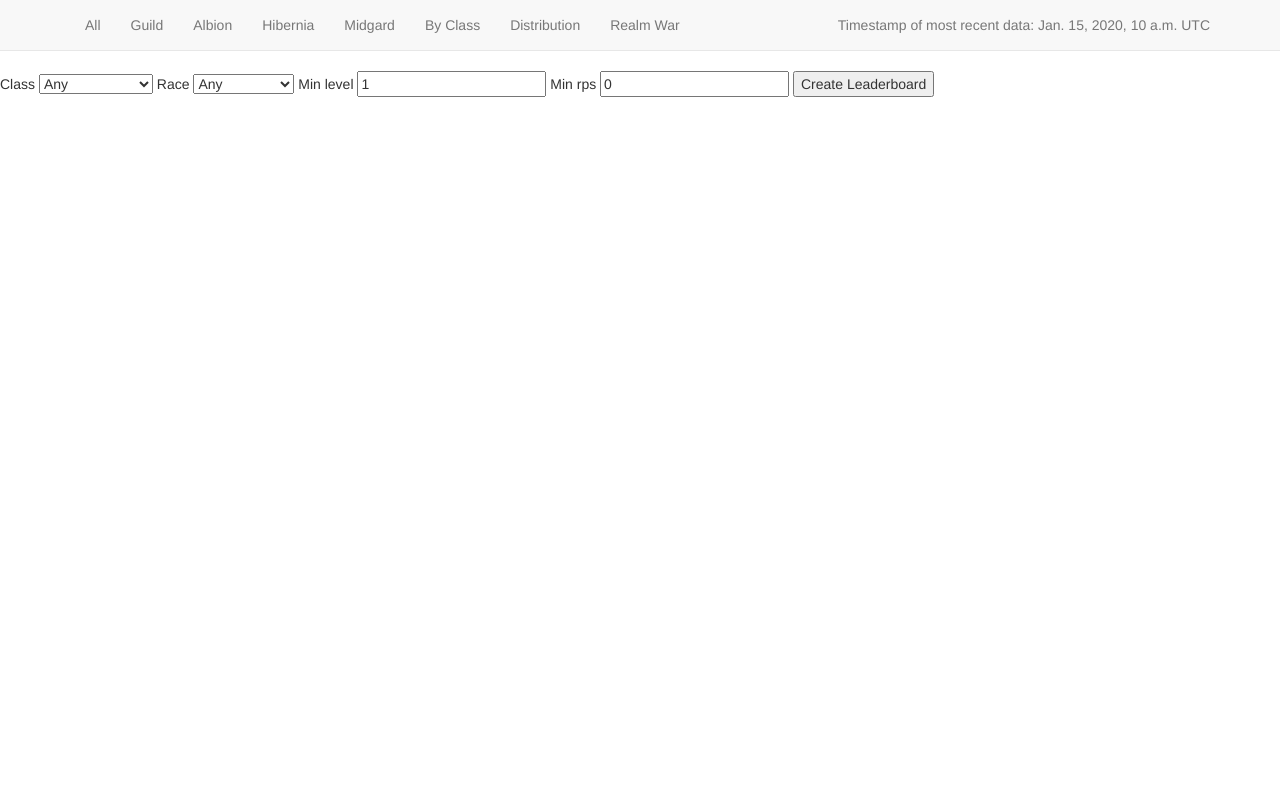
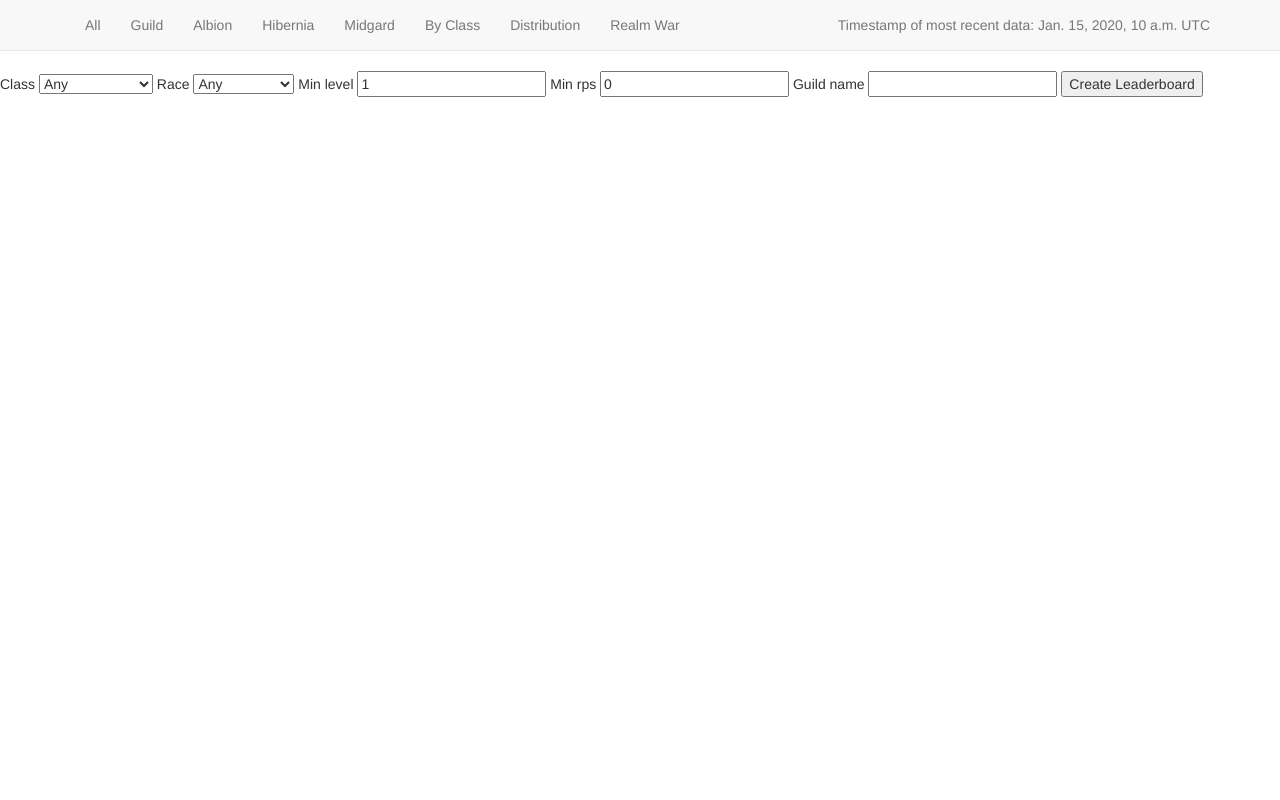
Before and after one commit to prsauer/uthmetric, a Django app: template hello/apps/hellocount/templates/creator.html in a window 1280 px wide. Run offline with Django 3.2, Linux system fonts and the light colour scheme; the template is opened without the code that fills it: most values are stand-ins (such as "Sample title", 1, 10 or a date in 2020); parts of the project's set-up code (start-up, migrations or seed data) failed here and were passed over; some libraries are stand-ins or nearby versions.

Commit message:
Fix index

```diff
--- a/hello/apps/hellocount/templates/creator.html
+++ b/hello/apps/hellocount/templates/creator.html
@@ -66,6 +66,9 @@ Min level
 Min rps
 <input type="number" id="minrps" value="0"></input>
 
+Guild name
+<input id="guildname"></input>
+
 <button id="gobut">Create Leaderboard</button>
 
 <script>
@@ -73,6 +76,7 @@ $(document).ready(function() {
   $('#gobut').click(function() {
     sel_class = $('#classpick')[0].value
     sel_race = $('#racepick')[0].value
+    sel_guild = $('#guildname')[0].value
     minlevel = $('#minlevel')[0].value
     minrps = $('#minrps')[0].value
 
@@ -85,6 +89,10 @@ $(document).ready(function() {
       args = args + 'race=' + sel_race + '&'
     }
 
+    if (sel_guild != '') {
+      args = args + 'guild=' + sel_guild + '&'
+    }
+
     args = args + "minrps=" + minrps
 
     window.open('http://uthgard.riftmetric.com/custom_leaders/' + args)
--- a/hello/apps/hellocount/urls.py
+++ b/hello/apps/hellocount/urls.py
@@ -2,7 +2,7 @@ from django.conf.urls import url
 from hellocount import views
 
 urlpatterns = [
-    url(r'^$', views.post_data, name='home'),
+    url(r'^$', views.redir_404, name='home'),
     url(r'.*html$', views.redir_404, name='go_home'),
     url(r'^realmwar/$', views.realmwar, name='realmwar'),
     url(r'^realmwarjson/$', views.realmwarjson, name='realmwarjson'),
```
